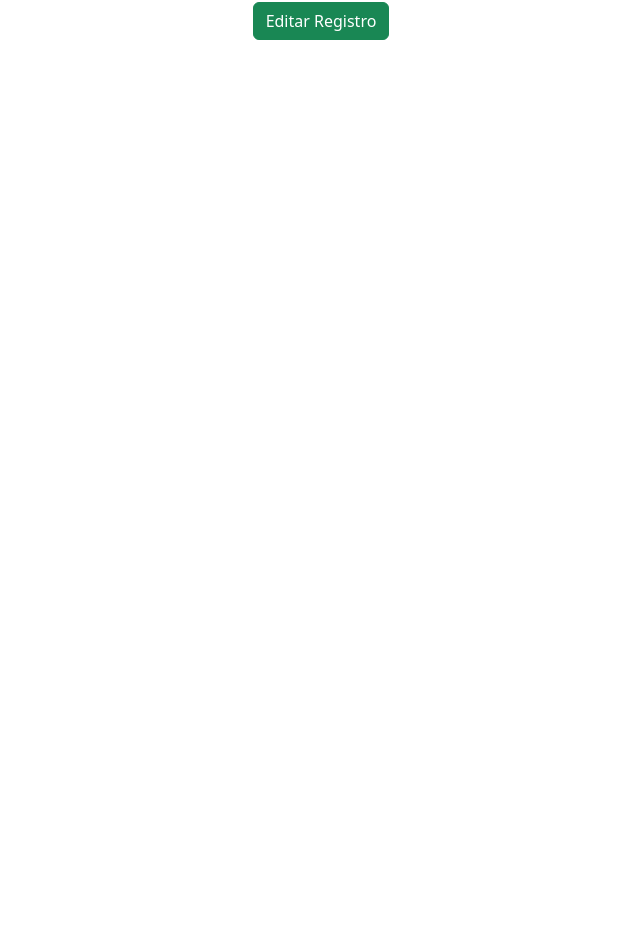
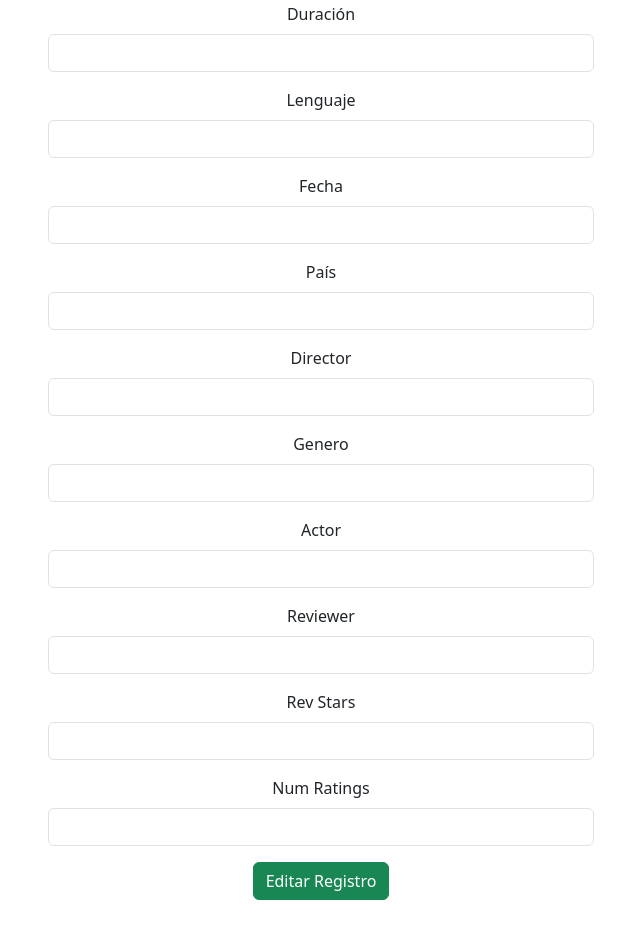
Before and after one commit to Lauracelis/VideoClub, a React (Vite) app in the folder frontend/frontend_/: page /editMovie/1 in a window 1280 px wide. Shown: the part 400-1332 px from the top of the page, without its empty margins (319-959 px from the left). Before the commit the page ends 800 px from the top, so only its background shows below. Built offline with nearby package versions, Linux system fonts and the light colour scheme; no server answers.

Commit message:
component changes edit movie and add movie

```diff
--- a/frontend/frontend_/index.html
+++ b/frontend/frontend_/index.html
@@ -5,7 +5,7 @@
     <link rel="icon" type="image/svg+xml" href="/vite.svg" />
     <meta name="viewport" content="width=device-width, initial-scale=1.0" />
     <link href="https://cdn.jsdelivr.net/npm/bootstrap@5.3.0-alpha1/dist/css/bootstrap.min.css" rel="stylesheet" integrity="sha384-GLhlTQ8iRABdZLl6O3oVMWSktQOp6b7In1Zl3/Jr59b6EGGoI1aFkw7cmDA6j6gD" crossorigin="anonymous">
-    <title>VideoCkub</title>
+    <title>Video Club</title>
   </head>
   <body>
     <div id="root"></div>
--- a/frontend/frontend_/src/App.jsx
+++ b/frontend/frontend_/src/App.jsx
@@ -11,8 +11,7 @@ function App() {
 
   return (
     <div className="App">
-
-      <nav className="navbar navbar-expand-lg bg-body-tertiary">
+      <nav className="navbar navbar-expand-lg bg-body-tertiary purple-gradient">
         <div className="container">
           <a className="navbar-brand" href="/">VIDEOCLUB</a>
           <button className="navbar-toggler" type="button" data-bs-toggle="collapse" data-bs-target="#navbarSupportedContent" aria-controls="navbarSupportedContent" aria-expanded="false" aria-label="Toggle navigation">
--- a/frontend/frontend_/src/components/CreateMovie.jsx
+++ b/frontend/frontend_/src/components/CreateMovie.jsx
@@ -4,21 +4,44 @@ import uniquid from 'uniquid'
 
 export const CreateMovie = () => {
     //Hooks
-      const[nombre,setNombre]=useState('')
-      const[email,setEmail]=useState('')
-      const[telefono,setTelefono]=useState('')
+    // const [nombre, setNombre] = useState('')
+    const [num, setNum] = useState('')
+    const [titleMovie, setTitleMovie] = useState('')
+    const [year, setYear] = useState('')
+    const [duration, setDuration] = useState('')
+    const [lenguage, setLenguage] = useState('')
+    const [date, setDate] = useState('')
+    const [country, setCountry] = useState('')
+    const [director, setDirector] = useState('')
+    const [genres, setGenres] = useState('')
+    const [actor, setActor] = useState('')
+    const [reviewer, setReviewer] = useState('')
+    const [revStars, setRevStars] = useState('')
+    const [numRatings, setNumRatings] = useState('')
 
-    function createMovie(){
+
+    function createMovie() {
         var usuario = {
-        nombre:nombre,
-        email:email,
-        telefono: telefono,
+            // nombre: nombre,
+            num:num,
+            titleMovie: titleMovie,
+            year: year,
+            duration: duration,
+            lenguage:lenguage,
+            date:date,
+            country:country,
+            director:director,
+            genres:genres,
+            actor:actor,
+            reviewer:reviewer,
+            revStars:revStars,
+            numRatings:numRatings,
             idusuario: uniquid()
         }
         console.log(usuario)
 
         axios.post('/api/usuario/agregarusuario', usuario)
-      .then(res=>{
+            .then(res => {
                 alert(res.data)
             })
     }
@@ -30,18 +53,64 @@ export const CreateMovie = () => {
             </div>
             <div className='row'>
                 <div className='col-sm-6 offset-3'>
+                {/* <div className='mb-3'>
+                        <label htmlFor="nombre" className='form-label'>Nombre</label>
+                        <input type="text" className='form-control' value={nombre} onChange={(e) => { setNombre(e.target.value) }}></input>
+                    </div> */}
                     <div className='mb-3'>
-                        <label htmlFor="nombre" className='form-label'>Nombre</label>
-                        <input type="text" className='form-control' value={nombre} onChange={(e)=> {setNombre(e.target.value)}}></input>
+                        <label htmlFor="num" className='form-label'>#</label>
+                        <input type="text" className='form-control' value={num} onChange={(e) => { setNum(e.target.value) }}></input>
                     </div>
                     <div className='mb-3'>
-                        <label htmlFor="email" className='form-label'>Email</label>
-                        <input type="text" className='form-control'value={email} onChange={(e)=> {setEmail(e.target.value)}}></input>
+                        <label htmlFor="titleMovie" className='form-label'>Título película</label>
+                        <input type="text" className='form-control' value={titleMovie} onChange={(e) => { setTitleMovie(e.target.value) }}></input>
                     </div>
                     <div className='mb-3'>
-                        <label htmlFor="telefono" className='form-label'>Telefono</label>
-                        <input type="text" className='form-control'value={telefono} onChange={(e)=> {setTelefono(e.target.value)}}></input>
+                        <label htmlFor="year" className='form-label'>Año Lanzamiento</label>
+                        <input type="text" className='form-control' value={year} onChange={(e) => { setYear(e.target.value) }}></input>
                     </div>
+                    <div className='mb-3'>
+                        <label htmlFor="duration" className='form-label'>Duración</label>
+                        <input type="text" className='form-control' value={duration} onChange={(e) => { setDuration(e.target.value) }}></input>
+                    </div>
+                    <div className='mb-3'>
+                        <label htmlFor="lenguage" className='form-label'>Lenguaje</label>
+                        <input type="text" className='form-control' value={lenguage} onChange={(e) => { setLenguage(e.target.value) }}></input>
+                    </div>
+                    <div className='mb-3'>
+                        <label htmlFor="date" className='form-label'>Fecha</label>
+                        <input type="text" className='form-control' value={date} onChange={(e) => { setDate(e.target.value) }}></input>
+                    </div>
+                    <div className='mb-3'>
+                        <label htmlFor="country" className='form-label'>País</label>
+                        <input type="text" className='form-control' value={country} onChange={(e) => { setCountry(e.target.value) }}></input>
+                    </div>
+                    <div className='mb-3'>
+                        <label htmlFor="director" className='form-label'>Director</label>
+                        <input type="text" className='form-control' value={director} onChange={(e) => { setDirector(e.target.value) }}></input>
+                    </div>
+                    <div className='mb-3'>
+                        <label htmlFor="genres" className='form-label'>Genero</label>
+                        <input type="text" className='form-control' value={genres} onChange={(e) => { setGenres(e.target.value) }}></input>
+                    </div>
+                    <div className='mb-3'>
+                        <label htmlFor="actor" className='form-label'>Actor</label>
+                        <input type="text" className='form-control' value={actor} onChange={(e) => { setActor(e.target.value) }}></input>
+                    </div>
+                    <div className='mb-3'>
+                        <label htmlFor="reviewer" className='form-label'>Reviewer</label>
+                        <input type="text" className='form-control' value={reviewer} onChange={(e) => { setReviewer(e.target.value) }}></input>
+                    </div>
+                    <div className='mb-3'>
+                        <label htmlFor="revStars" className='form-label'>Rev Stars</label>
+                        <input type="text" className='form-control' value={revStars} onChange={(e) => { setRevStars(e.target.value) }}></input>
+                    </div>
+                    <div className='mb-3'>
+                        <label htmlFor="numRatings" className='form-label'>Num Ratings</label>
+                        <input type="text" className='form-control' value={numRatings} onChange={(e) => { setNumRatings(e.target.value) }}></input>
+                    </div>
+
+
                     <button onClick={createMovie} className="btn btn-success">Guardar</button>
                 </div>
             </div>
--- a/frontend/frontend_/src/components/EditMovie.jsx
+++ b/frontend/frontend_/src/components/EditMovie.jsx
@@ -6,10 +6,19 @@ export const EditMovie = () => {
     const params =useParams()
 
     //Hooks
-    const[nombre,setNombre]=useState('')
-    const[email,setEmail]=useState('')
-    const[telefono,setTelefono]=useState('')
-
+    const [num, setNum] = useState('')
+    const [titleMovie, setTitleMovie] = useState('')
+    const [year, setYear] = useState('')
+    const [duration, setDuration] = useState('')
+    const [lenguage, setLenguage] = useState('')
+    const [date, setDate] = useState('')
+    const [country, setCountry] = useState('')
+    const [director, setDirector] = useState('')
+    const [genres, setGenres] = useState('')
+    const [actor, setActor] = useState('')
+    const [reviewer, setReviewer] = useState('')
+    const [revStars, setRevStars] = useState('')
+    const [numRatings, setNumRatings] = useState('')
     //Para volver atrás al index
     const navegar = useNavigate( )
 
@@ -17,9 +26,20 @@ export const EditMovie = () => {
          axios.post('/api/usuario/obtenerdatausuario',{idusuario: params.idusuario}).then(res => {
             console.log(res.data[0])
             const datausuario= res.data[0]
-            setNombre(datausuario.nombre)
-            setEmail(datausuario.email)
-            setTelefono(datausuario.telefono)
+
+            setNum(datausuario.num)
+            setTitleMovie(datausuario.titleMovie)
+            setYear(datausuario.year)
+            setDuration(datausuario.duration)
+            setLenguage(datausuario.lenguage)
+            setDate(datausuario.date)
+            setCountry(datausuario.country)
+            setDirector(datausuario.director)
+            setGenres(datausuario.genres)
+            setActor(datausuario.actor)
+            setReviewer(datausuario.reviewer)
+            setRevStars(datausuario.revStars)
+            setNumRatings(datausuario.setNumRatings)
          })
 
     },[])
@@ -27,9 +47,19 @@ export const EditMovie = () => {
     function editMovie(){
         // nuevo objeto
         const actualizarusuario ={
-            nombre: nombre,
-            email: email,
-            telefono: telefono,
+            num:num,
+            titleMovie: titleMovie,
+            year: year,
+            duration: duration,
+            lenguage:lenguage,
+            date:date,
+            country:country,
+            director:director,
+            genres:genres,
+            actor:actor,
+            reviewer:reviewer,
+            revStars:revStars,
+            numRatings:numRatings,
             idusuario: params.idusuario
         }
         //hacer peticion usando axios
@@ -48,17 +78,58 @@ export const EditMovie = () => {
             </div>
             <div className='row'>
                 <div className='col-sm-6 offset-3'>
+
                     <div className='mb-3'>
-                        <label htmlFor="nombre" className='form-label'>Nombre</label>
-                        <input type="text" className='form-control' value={nombre} onChange={(e)=> {setNombre(e.target.value)}}></input>
+                        <label htmlFor="num" className='form-label'>#</label>
+                        <input type="text" className='form-control' value={num} onChange={(e) => { setNum(e.target.value) }}></input>
                     </div>
                     <div className='mb-3'>
-                        <label htmlFor="email" className='form-label'>Email</label>
-                        <input type="text" className='form-control'value={email} onChange={(e)=> {setEmail(e.target.value)}}></input>
+                        <label htmlFor="titleMovie" className='form-label'>Título película</label>
+                        <input type="text" className='form-control' value={titleMovie} onChange={(e) => { setTitleMovie(e.target.value) }}></input>
                     </div>
                     <div className='mb-3'>
-                        <label htmlFor="telefono" className='form-label'>Telefono</label>
-                        <input type="text" className='form-control'value={telefono} onChange={(e)=> {setTelefono(e.target.value)}}></input>
+                        <label htmlFor="year" className='form-label'>Año Lanzamiento</label>
+                        <input type="text" className='form-control' value={year} onChange={(e) => { setYear(e.target.value) }}></input>
+                    </div>
+                    <div className='mb-3'>
+                        <label htmlFor="duration" className='form-label'>Duración</label>
+                        <input type="text" className='form-control' value={duration} onChange={(e) => { setDuration(e.target.value) }}></input>
+                    </div>
+                    <div className='mb-3'>
+                        <label htmlFor="lenguage" className='form-label'>Lenguaje</label>
+                        <input type="text" className='form-control' value={lenguage} onChange={(e) => { setLenguage(e.target.value) }}></input>
+                    </div>
+                    <div className='mb-3'>
+                        <label htmlFor="date" className='form-label'>Fecha</label>
+                        <input type="text" className='form-control' value={date} onChange={(e) => { setDate(e.target.value) }}></input>
+                    </div>
+                    <div className='mb-3'>
+                        <label htmlFor="country" className='form-label'>País</label>
+                        <input type="text" className='form-control' value={country} onChange={(e) => { setCountry(e.target.value) }}></input>
+                    </div>
+                    <div className='mb-3'>
+                        <label htmlFor="director" className='form-label'>Director</label>
+                        <input type="text" className='form-control' value={director} onChange={(e) => { setDirector(e.target.value) }}></input>
+                    </div>
+                    <div className='mb-3'>
+                        <label htmlFor="genres" className='form-label'>Genero</label>
+                        <input type="text" className='form-control' value={genres} onChange={(e) => { setGenres(e.target.value) }}></input>
+                    </div>
+                    <div className='mb-3'>
+                        <label htmlFor="actor" className='form-label'>Actor</label>
+                        <input type="text" className='form-control' value={actor} onChange={(e) => { setActor(e.target.value) }}></input>
+                    </div>
+                    <div className='mb-3'>
+                        <label htmlFor="reviewer" className='form-label'>Reviewer</label>
+                        <input type="text" className='form-control' value={reviewer} onChange={(e) => { setReviewer(e.target.value) }}></input>
+                    </div>
+                    <div className='mb-3'>
+                        <label htmlFor="revStars" className='form-label'>Rev Stars</label>
+                        <input type="text" className='form-control' value={revStars} onChange={(e) => { setRevStars(e.target.value) }}></input>
+                    </div>
+                    <div className='mb-3'>
+                        <label htmlFor="numRatings" className='form-label'>Num Ratings</label>
+                        <input type="text" className='form-control' value={numRatings} onChange={(e) => { setNumRatings(e.target.value) }}></input>
                     </div>
                     <button onClick={editMovie} className="btn btn-success">Editar Registro</button>
                 </div>
```
Also changed, not shown: frontend/frontend_/src/App.css (+0 -13 lines), frontend/frontend_/src/components/SingleMovie.jsx (+13 -3 lines). Lines whose indentation alone changed are shown as unchanged.
